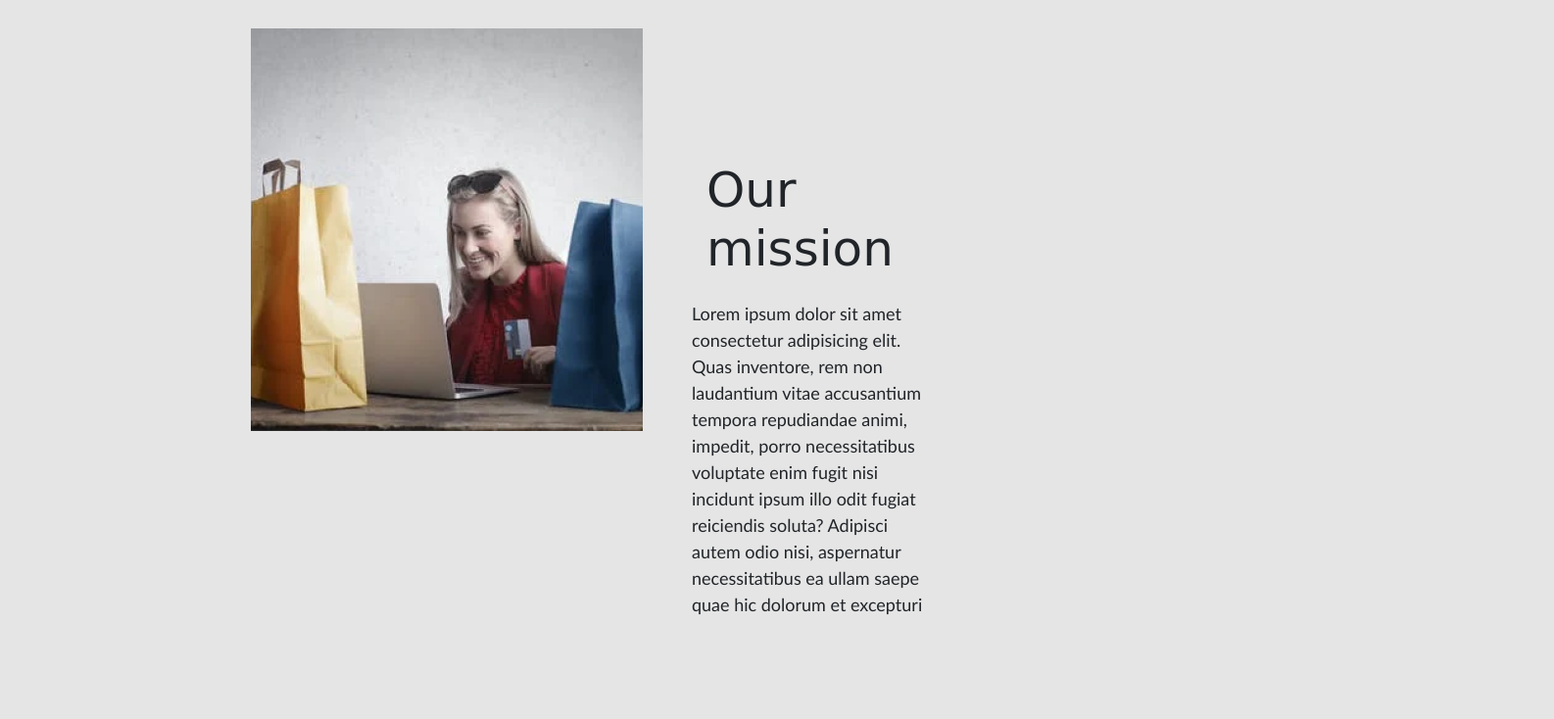
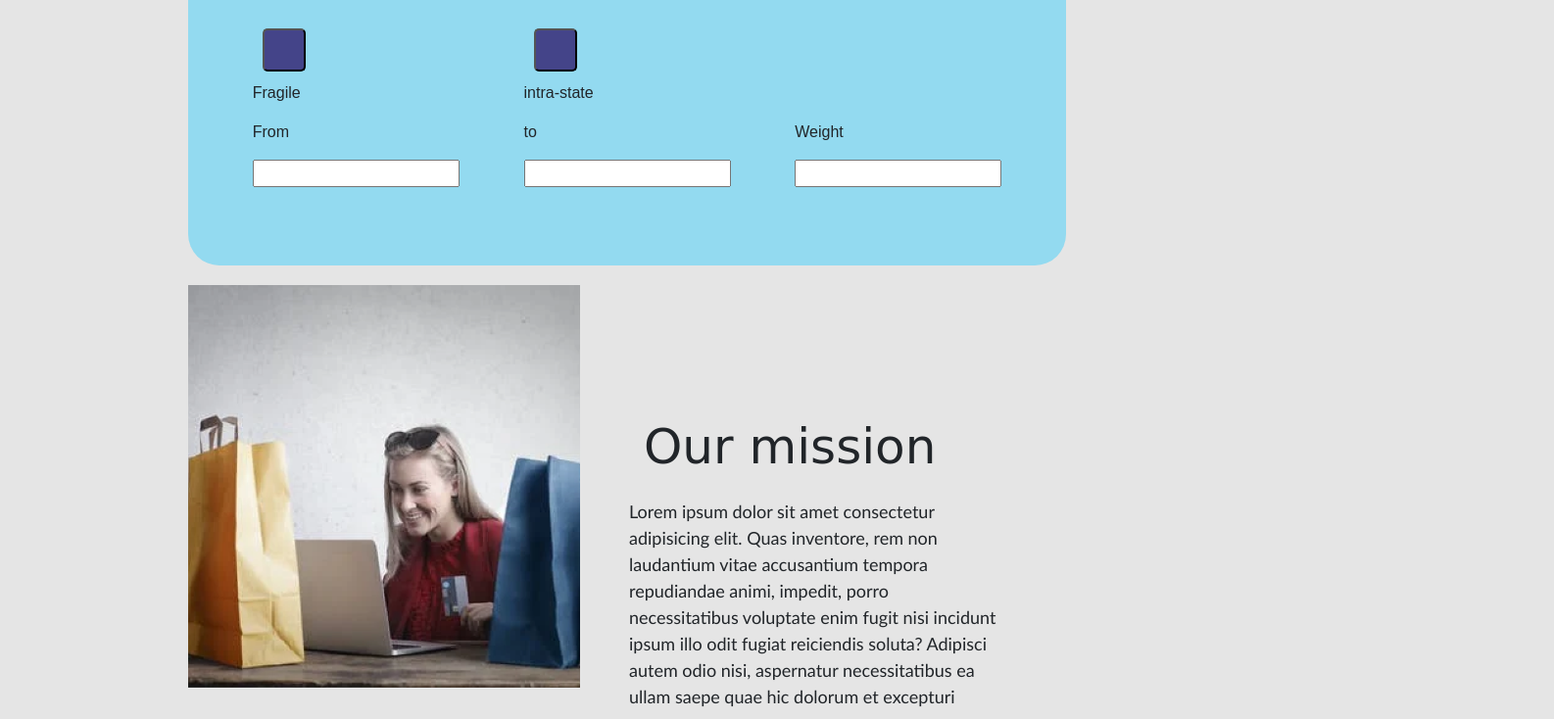
Before and after one commit to Hisani/swiftly, a plain HTML site: page index.html in a window 1280 px wide. Shown: the part 609-1343 px from the top of the page at 98% size, 1586 px wide, since content can reach past the window. Drawn offline with nearby package versions, Linux system fonts and the light colour scheme.

Commit message:
pacageinfo

```diff
--- a/index.html
+++ b/index.html
@@ -12,6 +12,7 @@
         integrity="sha512-q3eWabyZPc1XTCmF+8/LuE1ozpg5xxn7iO89yfSOd5/oKvyqLngoNGsx8jq92Y8eXJ/IRxQbEC+FGSYxtk2oiw=="
         crossorigin="anonymous" referrerpolicy="no-referrer" />
     <link rel="stylesheet" type="text/css" href="style.css">
+
 
 
 </head>
@@ -90,6 +91,23 @@
         </div>
 
         <div class="package-info">
+            <div class="data">
+               <button class="package-data" type="radio"></button>
+               <p>Fragile</p>
+               <p>From</p>
+               <input>
+            </div>
+            <div class="data">
+                <button class="package-data" type="radio"></button>
+                <p>intra-state</p>
+                <p>to</p>
+                <input>
+            </div>
+            <div class="data">
+                <p>Weight</p>
+                <input>
+            </div>
+
         </div>
 
         <div class="mission-box">
@@ -212,7 +230,6 @@
             <div></div> -->
         <div class="community">
             <h1>Be part of our growing Community</h1>
-
             <div class="growth">
                 <div class="join-us">
                     <p class="mis-vis">
@@ -236,7 +253,6 @@
                 </div>
             </div>
         </div>
-
     </section>
 
 
--- a/style.css
+++ b/style.css
@@ -7,11 +7,13 @@
 
 body{
     background-color: #E5E5E5;
+
 }
 
 section{
-    margin: 0% 20%;
+    margin: 0% 15%;
 }
+
 header{
     position: fixed;
     top: 0;
@@ -35,8 +37,8 @@ header{
     display: flex;
     justify-content: space-between;
     align-items: center;
+}
 
-}
 .nav-menu{
     display: flex;
     justify-content: space-evenly;
@@ -123,7 +125,6 @@ li.bttn a{
 }
 
 .scnd-box{
-    /* background-color:#E5E5E5; */
     max-width: 150em;
     display: flex;
     margin-top: 10px;
@@ -162,10 +163,19 @@ button{
 }
 
 .package-info{
-    background-color:#93DAF0;
-    width:100%;
+    background-color: #93DAF0;
+    max-width:100%;
+    height: auto;
+    border-radius: 2em;
+    display: flex;
+    justify-content:baseline;
+    align-items:flex-end;
+    justify-content: space-evenly;
+}
+.data{
+    margin-bottom: 5em;
+}
 
-}
 .mission-box{
     display: flex;
     max-width: 150em;
@@ -266,10 +276,17 @@ h1{
     width: 1330px;
     height: 800px;
 }
-
-.community .h1{
+.community{
+    margin: 5%;
+}
+.community h1{
     display: block;
     text-align: center;
+}
+
+.growth{
+    display: flex;
+    justify-content :space-evenly;
 }
 
 .join-us{
@@ -285,6 +302,7 @@ h1{
     width: 30em;
     margin-right: 5em;
     padding-bottom: 2em;
+    margin-left: 25%;
 }
 
 .btn{
@@ -313,8 +331,9 @@ h1{
 
 
 .needed-logistics{
-    max-width: 30%;
-    padding:em 1em;
+
+    max-width: 22%;
+    padding:0em 1em;
 }
 .more-info{
     line-height: 25px;
```
